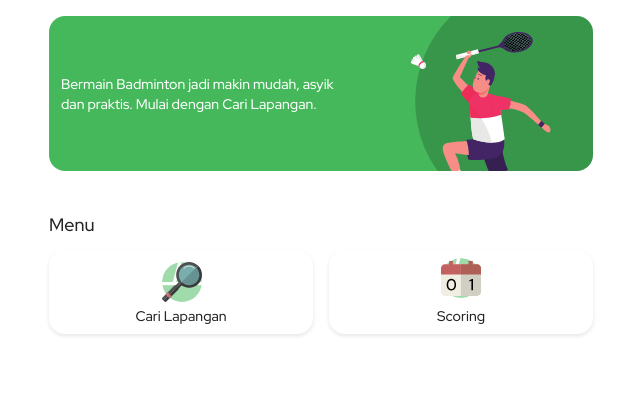
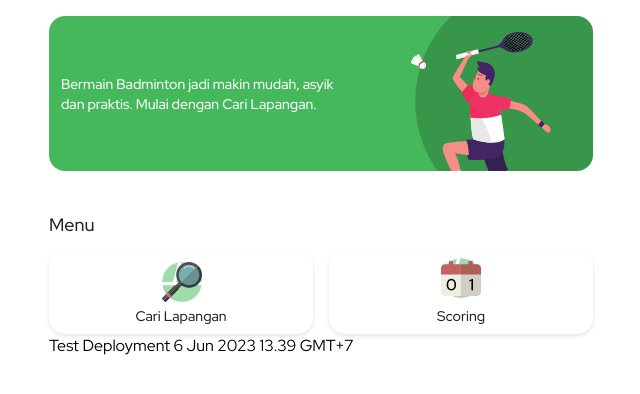
Before and after one commit to Chebytech/smasher-web, a Nuxt app: page / in a window 1280 px wide. Shown: the top 394 px of the page, without its empty margins (319-959 px from the left). Built offline with nearby package versions, Linux system fonts and the light colour scheme.

Commit message:
feat: test deployment

```diff
--- a/components/home/Home.vue
+++ b/components/home/Home.vue
@@ -2,5 +2,6 @@
   <div class="p-4">
     <HomeBanner/>
     <HomeMenuSection/>
+    <p>Test Deployment 6 Jun 2023 13.39 GMT+7</p>
   </div>
 </template>
```
